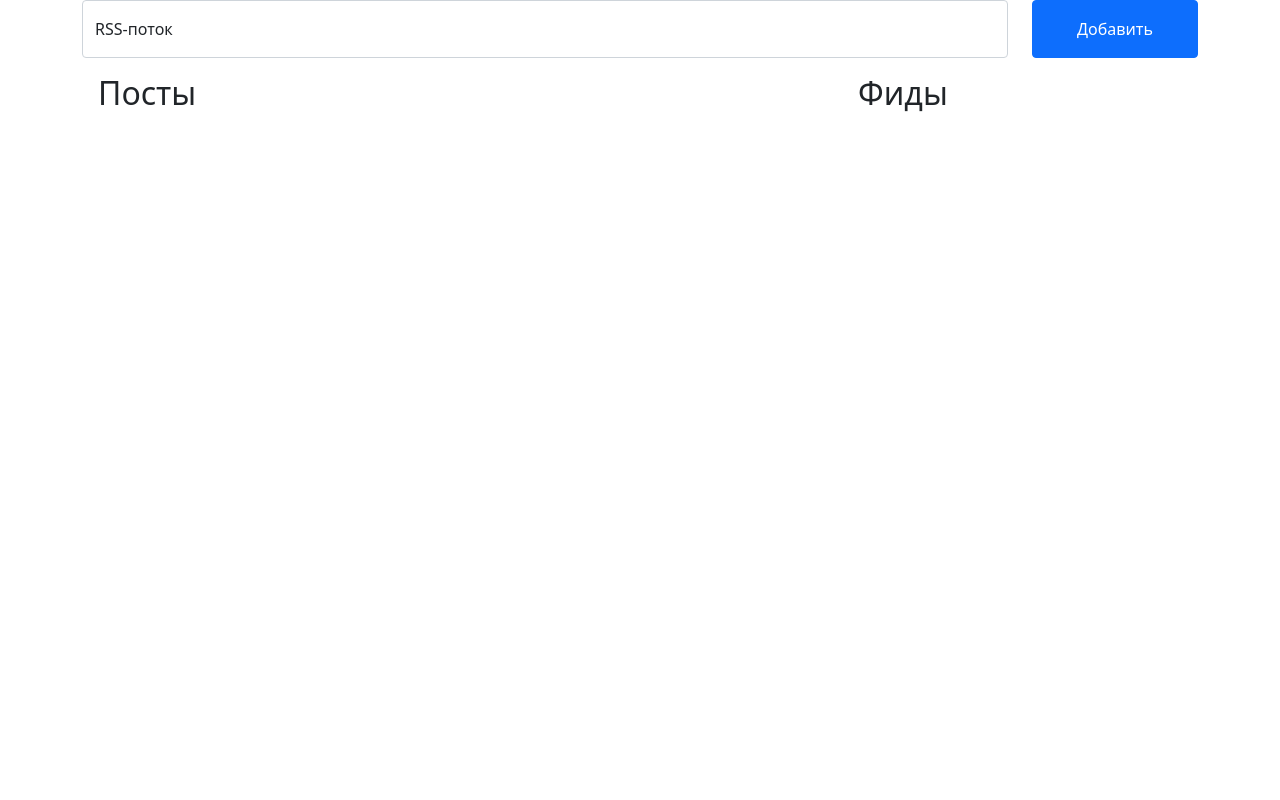
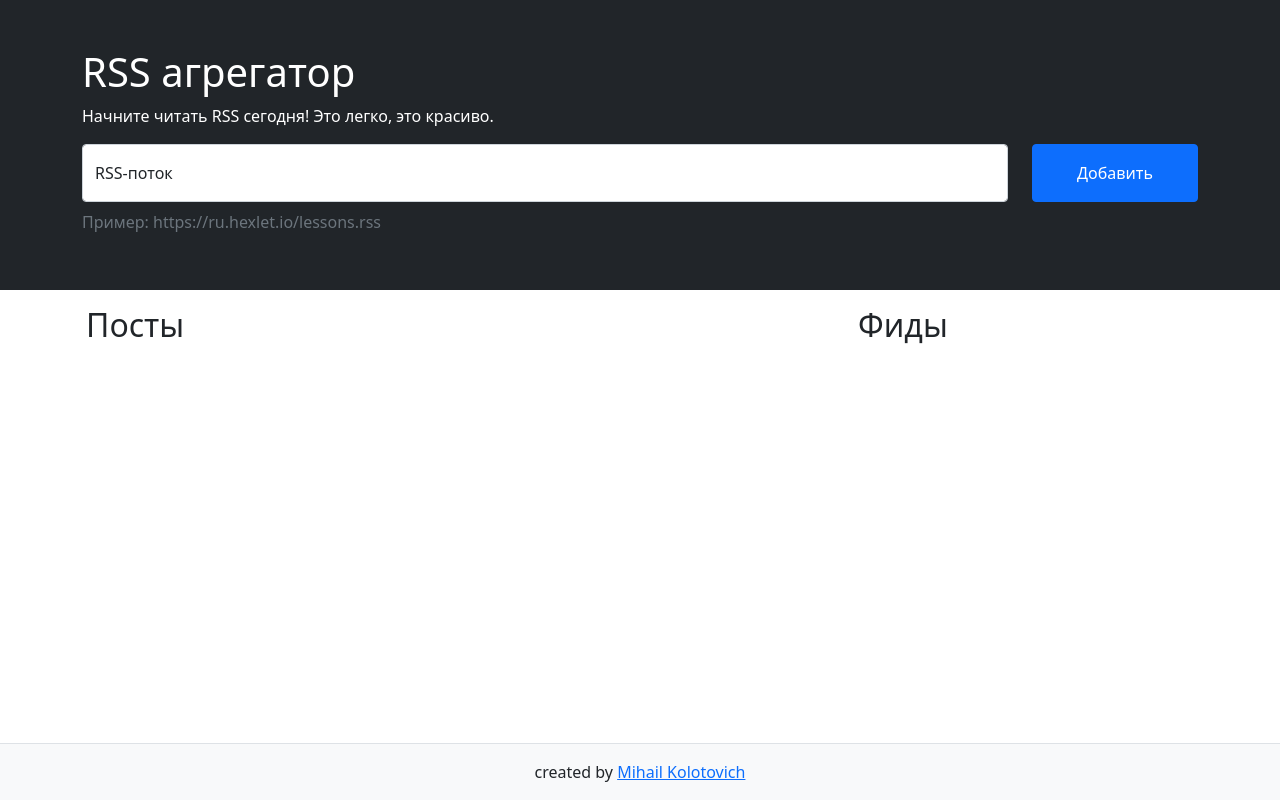
Before and after one commit to mkolotovich/frontend-project-lvl3, a website built with webpack: page index.html in a window 1280 px wide. Built offline with nearby package versions, Linux system fonts and the light colour scheme; what on-change would draw is missing.

Commit message:
add markup

```diff
--- a/index.html
+++ b/index.html
@@ -3,7 +3,7 @@
   <head>
     <title>RSS agregator</title>
   </head>
-  <body>
+  <body class="d-flex flex-column min-vh-100">
     <div class="modal fade" id="exampleModal" tabindex="-1" aria-labelledby="exampleModalLabel" aria-hidden="true">
       <div class="modal-dialog">
         <div class="modal-content">
@@ -13,13 +13,16 @@
           </div>
           <div class="modal-body"></div>
           <div class="modal-footer">
-            <button type="button" class="btn btn-secondary" data-bs-dismiss="modal">Close</button>
-            <button type="button" class="btn btn-primary">Save changes</button>
+            <button type="button" class="btn btn-secondary" data-bs-dismiss="modal">Закрыть</button>
+            <button type="button" class="btn btn-primary">Читать полностью</button>
           </div>
         </div>
       </div>
     </div>
+    <section class="bg-dark p-5">
       <div class="container">
+        <h1 class="text-white">RSS агрегатор</h1>
+        <p class=" text-white">Начните читать RSS сегодня! Это легко, это красиво.</p>
         <form>
           <div class="row">
             <div class="col-10">
@@ -27,17 +30,20 @@
                 <input type="text" class="form-control" id="floatingInput" name="url" aria-label="url" placeholder="RSS feed" required autocomplete="off">
                 <label for="floatingInput">RSS-поток</label>
               </div>
-            <div></div>
+              <p class="text-muted mt-2 mb-2">Пример: https://ru.hexlet.io/lessons.rss</p>
+              <div class="text-white position-absolute"></div>
             </div>
             <div class="col">
               <button type="submit" aria-label="add" class="btn btn-primary w-100 py-3">Добавить</button>
             </div>
           </div>
         </form>
+
       </div>
-    <div class="container">
+    </section>
+    <div class="container flex-grow-1">
       <div class="row">
-        <div class="col col-8">
+        <div class="col col-8 ps-0">
           <h2 class="card-body">Посты</h2>
           <ul class="list-group"></ul>
         </div>
@@ -47,5 +53,12 @@
         </div>
       </div>
     </div>
+    <footer class="footer border-top py-3 mt-5 bg-light">
+      <div class="container-xl">
+        <div class="text-center">created by
+          <a href="https://ru.hexlet.io/u/k2miha" target="_blank">Mihail Kolotovich</a>
+        </div>
+      </div>
+    </footer>
   </body>
 </html>
```
Lines whose indentation alone changed are shown as unchanged.
